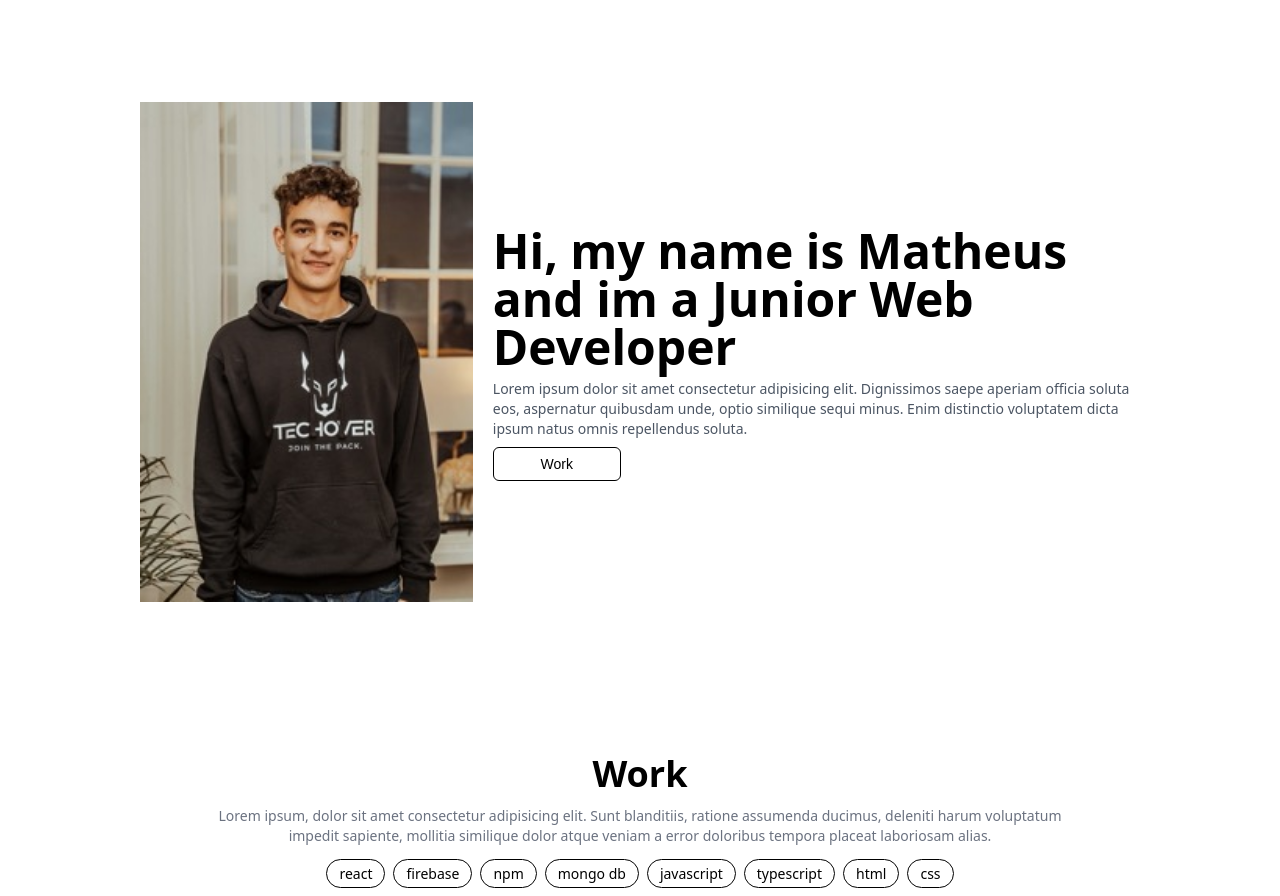
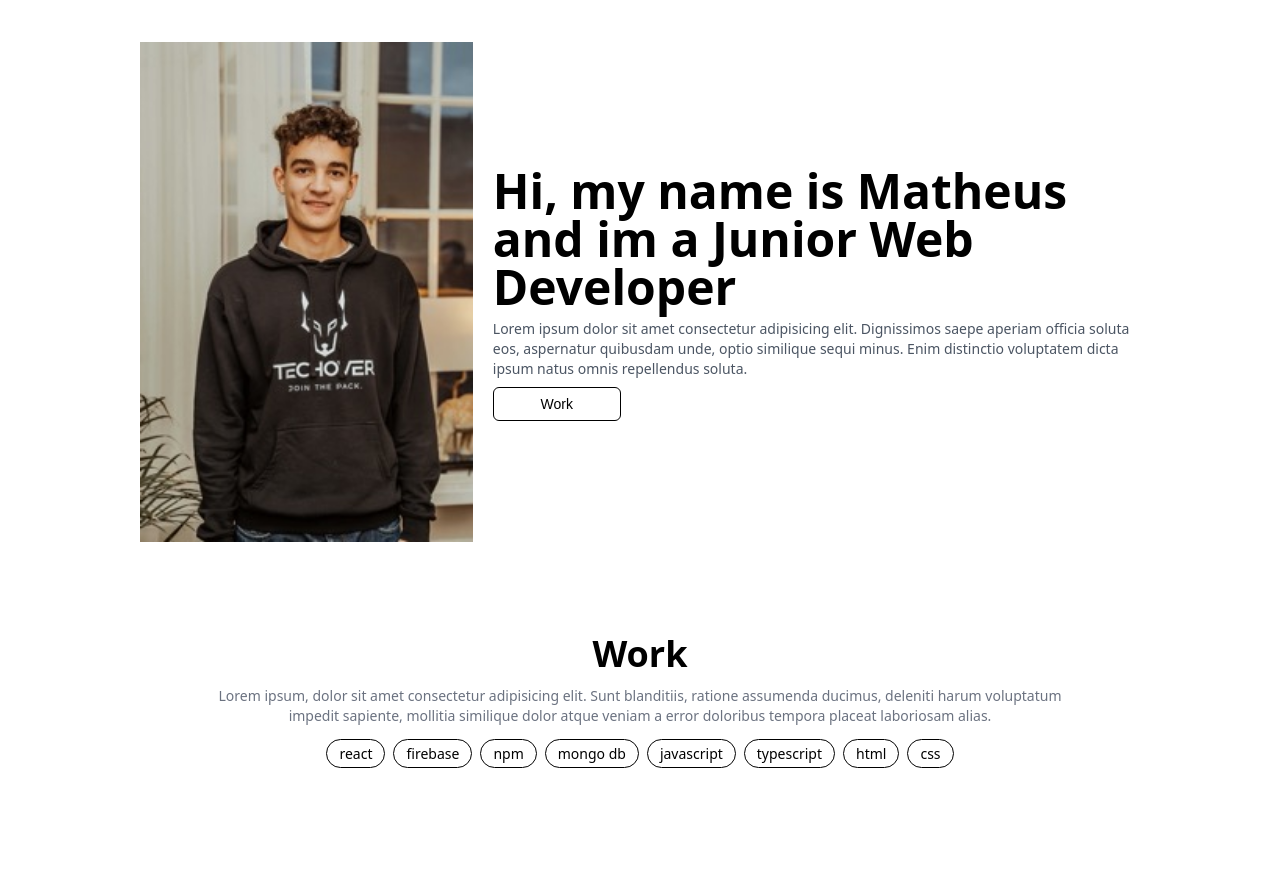
Before and after one commit to MMR-Solutions-AB/portfolio, a plain HTML site: page index.html in a window 1280 px wide. Shown: the part 46-942 px from the top of the page. After the commit the page ends 822 px from the top, so only its background shows below. Drawn offline with Linux system fonts and the light colour scheme.

Commit message:
Update style.css

```diff
--- a/style.css
+++ b/style.css
@@ -80,7 +80,7 @@ nav {
 
 /* Hero - start */
 .hero {
-    height: 100vh; /* 100% utav hela skärmens höjd */
+    height: 85vh; /* 85% utav hela skärmens höjd */
     /*
     för en snabb genomgång över flexbox (100s): https://youtu.be/K74l26pE4YA
     för en mer genomgående förklaring för flexbox: https://youtu.be/u044iM9xsWU
```
